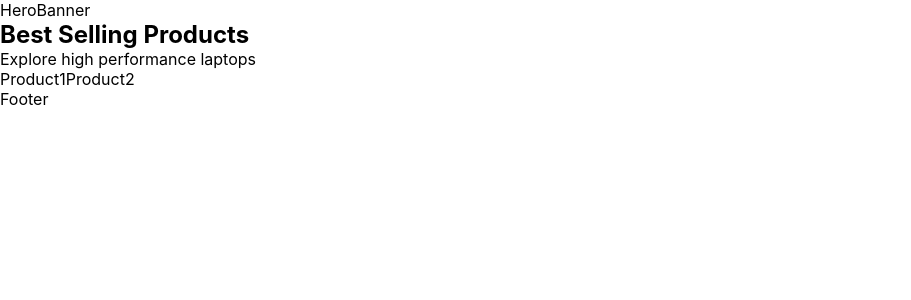
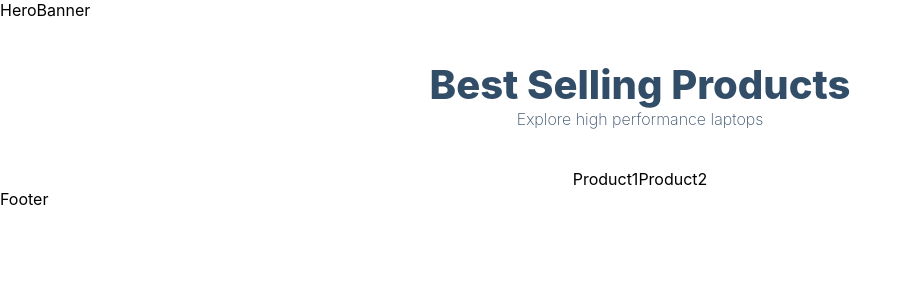
Before and after one commit to Kamilismayilzade/e-commerce-full-stack-nextjs-sanity-stripe, a Next.js app: page / in a window 1280 px wide. Shown: the top 300 px of the page, without its empty margins (0-911 px from the left). Built offline with nearby package versions, Linux system fonts and the light colour scheme.

Commit message:
exporting initial components

```diff
--- a/src/pages/index.js
+++ b/src/pages/index.js
@@ -1,4 +1,5 @@
 import React from 'react'
+import { HeroBanner, Product, Cart, Navbar, Footer, FooterBanner, Layout } from '../../components'
 
 const Home = () => {
 
@@ -8,12 +9,12 @@ const Home = () => {
 
       HeroBanner
 
-      <div>
+      <div className='products-heading'>
         <h2>Best Selling Products</h2>
         <p>Explore high performance laptops</p>
       </div>
 
-      <div>
+      <div className='products-container'>
         {['Product1', 'Product2'].map((product) => (
           product
         ))}
```
